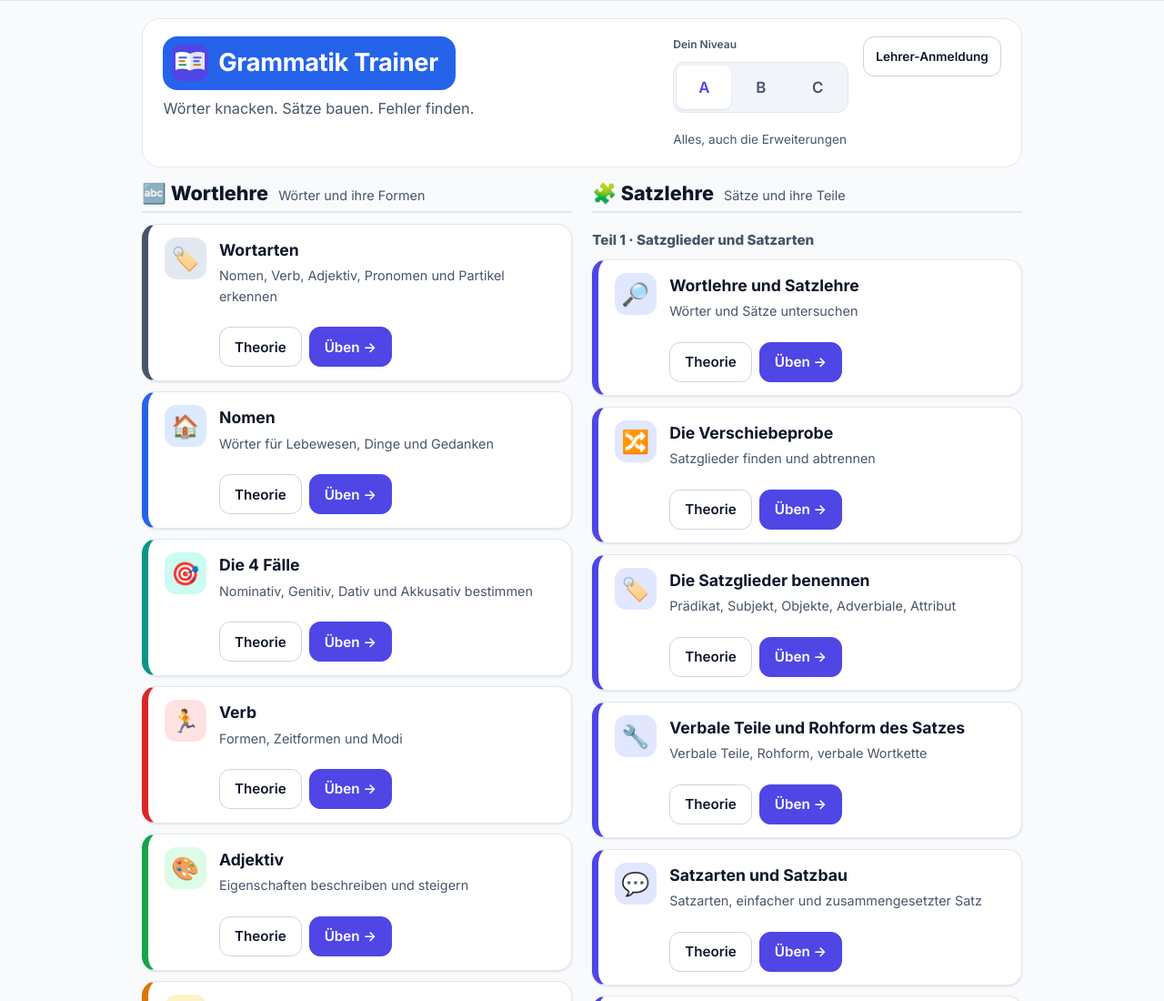
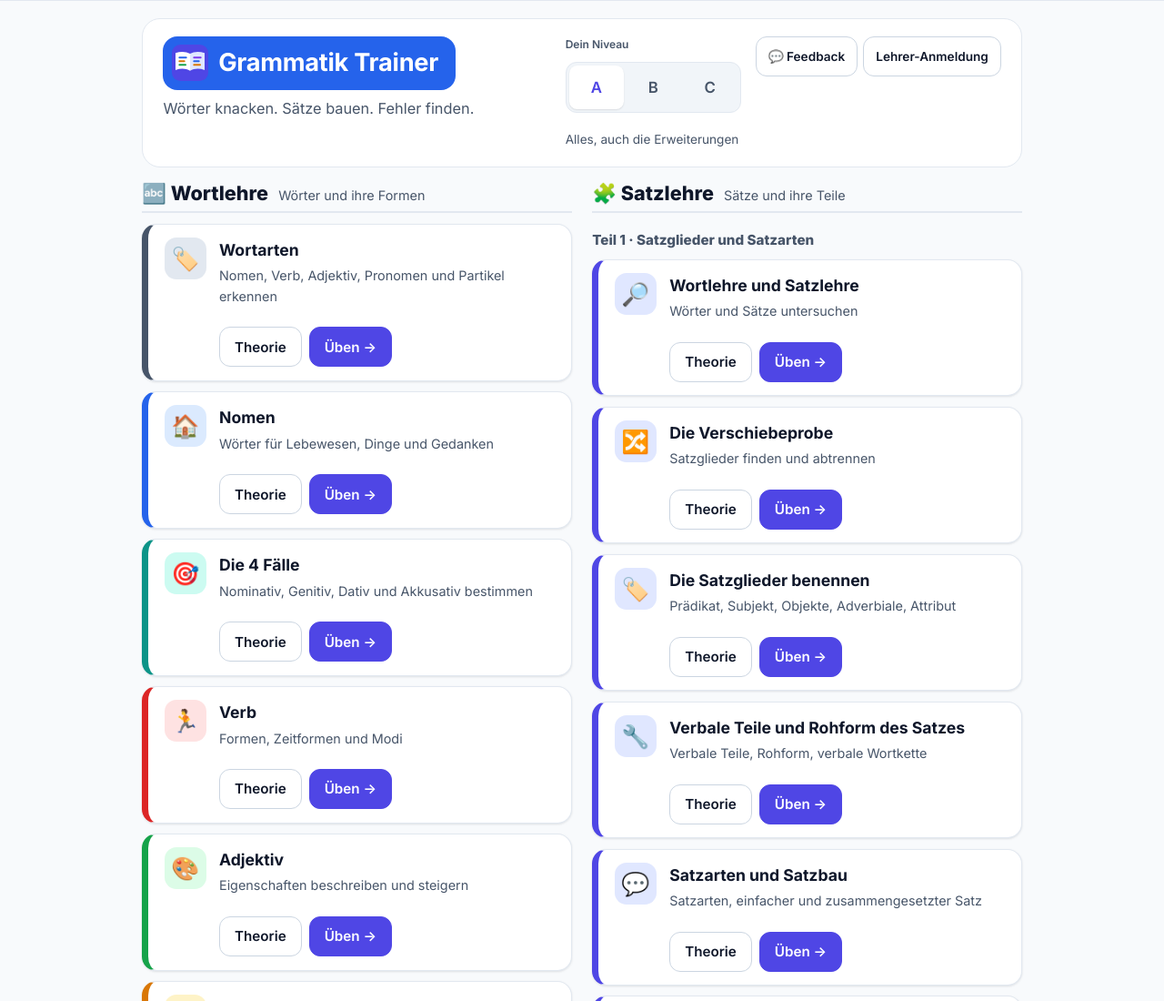
Before and after one commit to novarion-desk/grammatik-trainer, a plain HTML site: page index.html in a window 1280 px wide. Shown: the top 1100 px of the page at 91% size. Drawn offline with Linux system fonts and the light colour scheme.

Commit message:
Feedback-Knopf (anonymes Tally-Formular für Fehler, Inhaltsfehler und Wünsche)
Co-Authored-By: Claude Sonnet 5.5 <noreply@anthropic.com>
Claude-Session: https://claude.ai/code/session_01FbAUqrwk4KMZ8FfGZMyspT

```diff
--- a/index.html
+++ b/index.html
@@ -1077,7 +1077,8 @@ function initAuth(){
   }catch(e){auth=null;}
 }
 const teacherAccess=()=>!!S.user&&!S.demo;
-function authBtns(){
+function authBtns(){return '<button class="btn sm" onclick="openAppFeedback()" title="Feedback: Fehler melden, Wünsche äussern">💬 Feedback</button>'+authBtns0();}
+function authBtns0(){
   if(S.demo)return '<span class="pill beta">Beta</span>';
   if(S.user)return '<span class="pill">Lehrer</span><button class="btn sm" data-a="tsettings">⚙️ Einstellungen</button><button class="btn sm" data-a="tlogout">Abmelden</button>';
   return '<button class="btn sm" data-a="tlogin">Lehrer-Anmeldung</button>';
@@ -1161,5 +1162,9 @@ GT.__test={S,poolFor,render,visibleTasks,slidesVis,C};
 <script src="chapters/faelle.js"></script>
 <script>if('serviceWorker' in navigator&&location.protocol.startsWith('http')&&!/[?&]demo/.test(location.search)){window.addEventListener('load',()=>navigator.serviceWorker.register('sw.js').catch(()=>{}));}
 GT.start();</script>
+<script>
+/* Feedback: öffnet das anonyme Tally-Formular (App, Version und Gerät werden mitgegeben, keine Personendaten) */
+function openAppFeedback(){var q=new URLSearchParams({app:'grammatik-trainer',version:'2026-11-21',geraet:(navigator.userAgent||'').slice(0,120)});window.open('https://tally.so/r/GeR9re?'+q.toString(),'_blank','noopener');}
+</script>
 </body>
 </html>
```
Also changed, not shown: README.md.
